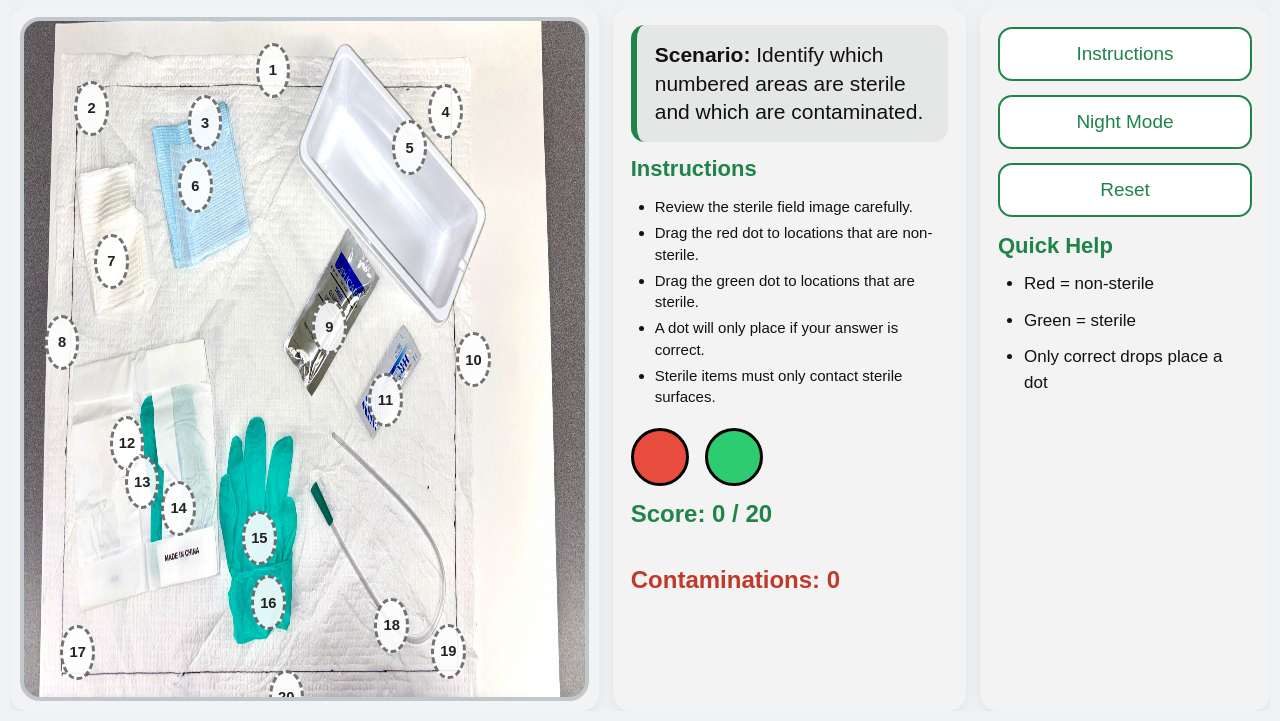
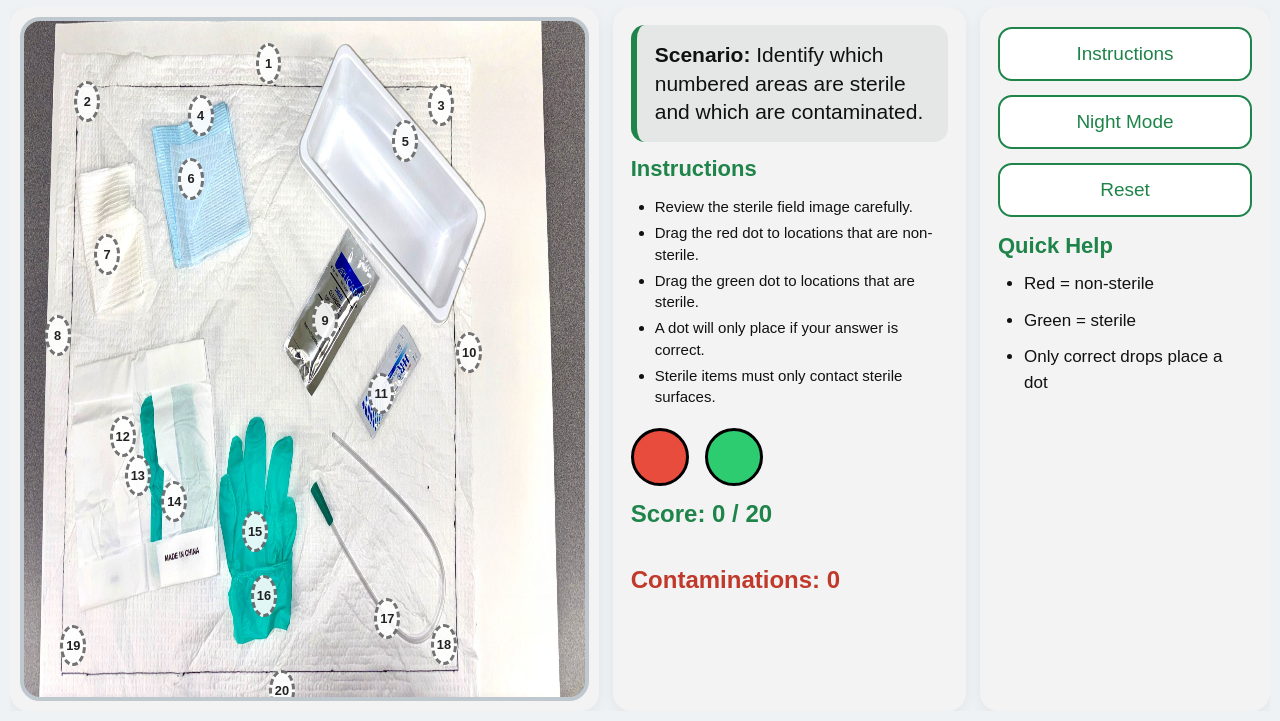
Before and after one commit to umsoncslatusg-svg/sterile-field-assessment, a plain HTML site: page index.html in a window 1280 px wide. Shown: the part 79-800 px from the top of the page. Drawn offline with Linux system fonts and the light colour scheme.

Commit message:
Update index.html

```diff
--- a/index.html
+++ b/index.html
@@ -68,7 +68,6 @@
       box-shadow: 0 8px 24px rgba(0,0,0,0.35);
     }
 
-    /* LEFT GAME PANEL */
     .game-panel {
       padding: 10px;
       display: flex;
@@ -92,7 +91,6 @@
       align-self: center;
     }
 
-    /* CENTER PANEL */
     .center-panel {
       padding: 18px 18px 16px;
       display: grid;
@@ -178,7 +176,6 @@
       color: #c0392b;
     }
 
-    /* RIGHT PANEL */
     .right-panel {
       padding: 20px 18px;
       display: grid;
@@ -250,17 +247,17 @@
       border-left: 6px solid #e74c3c;
     }
 
-    /* 75% of previous 8.2 x 10.8 */
+    /* 25% smaller than 6.15 x 8.1 */
     .drop-zone {
       position: absolute;
-      width: 6.15%;
-      height: 8.1%;
+      width: 4.6%;
+      height: 6.1%;
       border-radius: 50%;
       border: 3px dashed rgba(0,0,0,0.55);
       display: flex;
       align-items: center;
       justify-content: center;
-      font-size: clamp(14px, 1.15vw, 22px);
+      font-size: clamp(12px, 1vw, 18px);
       font-weight: bold;
       color: #222;
       background: rgba(255,255,255,0.88);
@@ -275,8 +272,8 @@
 
     .placed-dot {
       position: absolute;
-      width: 6.15%;
-      height: 8.1%;
+      width: 4.6%;
+      height: 6.1%;
       border-radius: 50%;
       border: 3px solid black;
       cursor: default;
@@ -493,27 +490,26 @@
     }
 
     let ZONES = [
-      { answer: "sterile",    topPct:  8.8,   leftPct:  9.0  },
-      { answer: "sterile",    topPct: 20.2667,leftPct: 27.5  },
-      { answer: "sterile",    topPct: 31.4667,leftPct: 12.5  },
-      { answer: "sterile",    topPct: 14.6667,leftPct: 65.7  },
-      { answer: "sterile",    topPct:  9.3333,leftPct: 72.1  },
-      { answer: "sterile",    topPct: 41.2,   leftPct: 51.4  },
-      { answer: "sterile",    topPct: 52.0,   leftPct: 61.4  },
-      { answer: "sterile",    topPct: 64.1333,leftPct: 18.0  },
-      { answer: "sterile",    topPct: 72.4,   leftPct: 38.9  },
-      { answer: "sterile",    topPct: 85.3333,leftPct: 62.5  },
-      { answer: "sterile",    topPct: 89.2,   leftPct: 72.6  },
-      { answer: "sterile",    topPct: 89.3333,leftPct:  6.5  },
-
-      { answer: "nonsterile", topPct:  3.2,   leftPct: 41.3  },
-      { answer: "nonsterile", topPct: 10.9333,leftPct: 29.2  },
-      { answer: "nonsterile", topPct: 43.4667,leftPct:  3.7  },
-      { answer: "nonsterile", topPct: 46.0,   leftPct: 77.1  },
-      { answer: "nonsterile", topPct: 58.4,   leftPct: 15.3  },
-      { answer: "nonsterile", topPct: 68.0,   leftPct: 24.5  },
-      { answer: "nonsterile", topPct: 82.0,   leftPct: 40.5  },
-      { answer: "nonsterile", topPct: 96.0,   leftPct: 43.7  }
+      { label: 1,  answer: "nonsterile", topPct: 3.2,    leftPct: 41.3 },
+      { label: 2,  answer: "sterile",    topPct: 8.8,    leftPct: 9.0 },
+      { label: 3,  answer: "sterile",    topPct: 9.3333, leftPct: 72.1 },
+      { label: 4,  answer: "nonsterile", topPct: 10.9333,leftPct: 29.2 },
+      { label: 5,  answer: "sterile",    topPct: 14.6667,leftPct: 65.7 },
+      { label: 6,  answer: "sterile",    topPct: 20.2667,leftPct: 27.5 },
+      { label: 7,  answer: "sterile",    topPct: 31.4667,leftPct: 12.5 },
+      { label: 8,  answer: "nonsterile", topPct: 43.4667,leftPct: 3.7 },
+      { label: 9,  answer: "sterile",    topPct: 41.2,   leftPct: 51.4 },
+      { label: 10, answer: "nonsterile", topPct: 46.0,   leftPct: 77.1 },
+      { label: 11, answer: "sterile",    topPct: 52.0,   leftPct: 61.4 },
+      { label: 12, answer: "nonsterile", topPct: 58.4,   leftPct: 15.3 },
+      { label: 13, answer: "sterile",    topPct: 64.1333,leftPct: 18.0 },
+      { label: 14, answer: "nonsterile", topPct: 68.0,   leftPct: 24.5 },
+      { label: 15, answer: "sterile",    topPct: 72.4,   leftPct: 38.9 },
+      { label: 16, answer: "nonsterile", topPct: 82.0,   leftPct: 40.5 },
+      { label: 17, answer: "sterile",    topPct: 85.3333,leftPct: 62.5 },
+      { label: 18, answer: "sterile",    topPct: 89.2,   leftPct: 72.6 },
+      { label: 19, answer: "sterile",    topPct: 89.3333,leftPct: 6.5 },
+      { label: 20, answer: "nonsterile", topPct: 96.0,   leftPct: 43.7 }
     ];
 
     let score = 0;
@@ -538,22 +534,16 @@
       feedback.innerText = "";
       feedback.className = "";
 
-      const zonesSorted = ZONES.map((z, idx) => ({ ...z, originalIndex: idx }))
-        .sort((a, b) => {
-          if (Math.abs(a.topPct - b.topPct) < 5) return a.leftPct - b.leftPct;
-          return a.topPct - b.topPct;
-        });
-
-      zonesSorted.forEach((zone, visualNumber) => {
+      ZONES.forEach((zone) => {
         const el = document.createElement("div");
         el.className = "drop-zone";
         el.style.top = zone.topPct + "%";
         el.style.left = zone.leftPct + "%";
         el.setAttribute("data-answer", zone.answer);
-        el.setAttribute("data-index", zone.originalIndex);
+        el.setAttribute("data-label", zone.label);
         el.setAttribute("data-top", zone.topPct);
         el.setAttribute("data-left", zone.leftPct);
-        el.innerText = visualNumber + 1;
+        el.innerText = zone.label;
 
         el.addEventListener("dragover", e => e.preventDefault());
         el.addEventListener("drop", dropItem);
@@ -573,9 +563,9 @@
 
       const droppedType = e.dataTransfer.getData("type");
       const correctAnswer = e.currentTarget.getAttribute("data-answer");
-      const index = e.currentTarget.getAttribute("data-index");
+      const label = e.currentTarget.getAttribute("data-label");
 
-      if (answeredZones.includes(index)) return;
+      if (answeredZones.includes(label)) return;
 
       if (droppedType === correctAnswer) {
         correctSound.currentTime = 0;
@@ -588,7 +578,7 @@
 
         container.appendChild(placedDot);
 
-        answeredZones.push(index);
+        answeredZones.push(label);
         score++;
         updateDisplays();
       } else {
```
